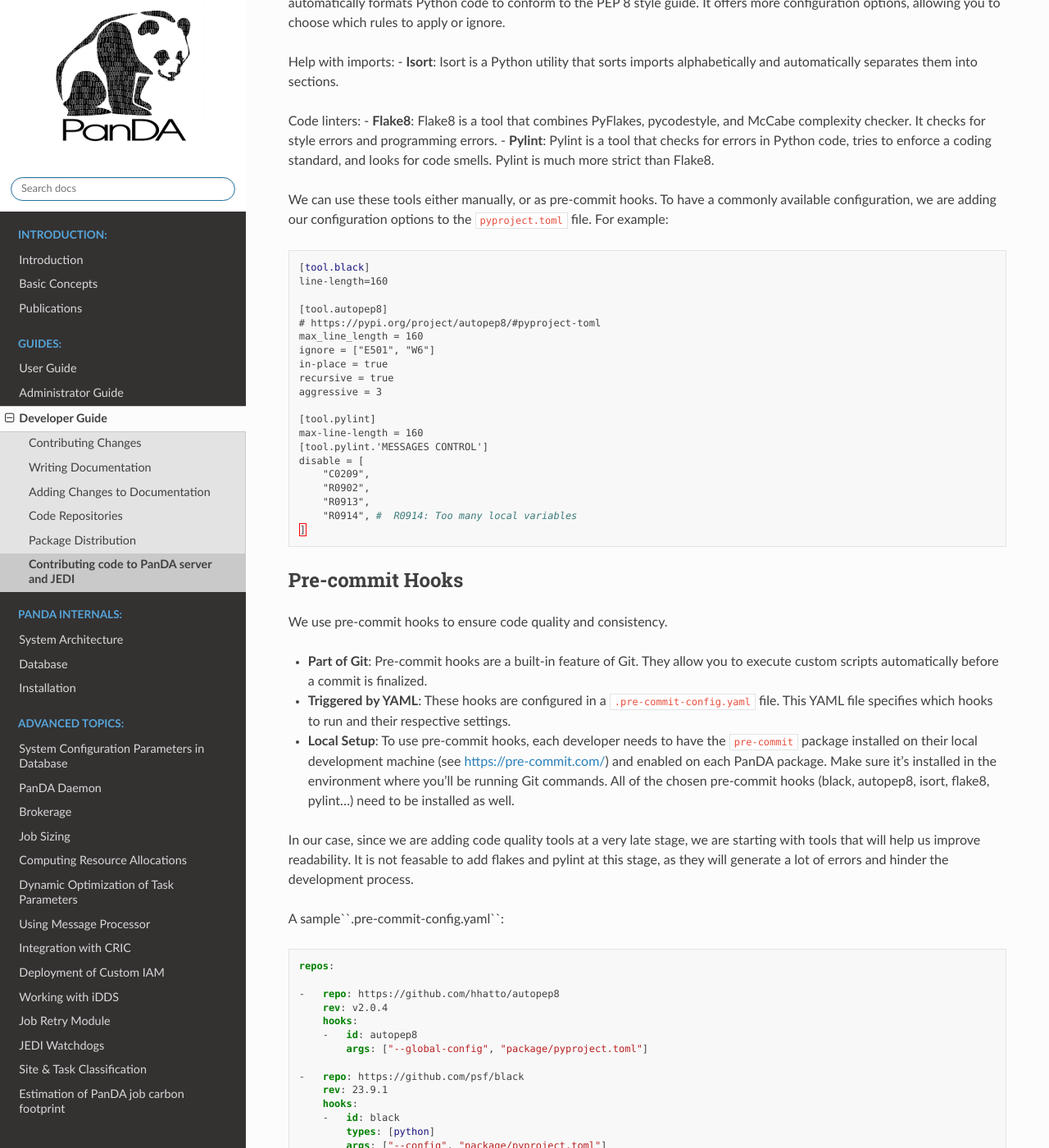
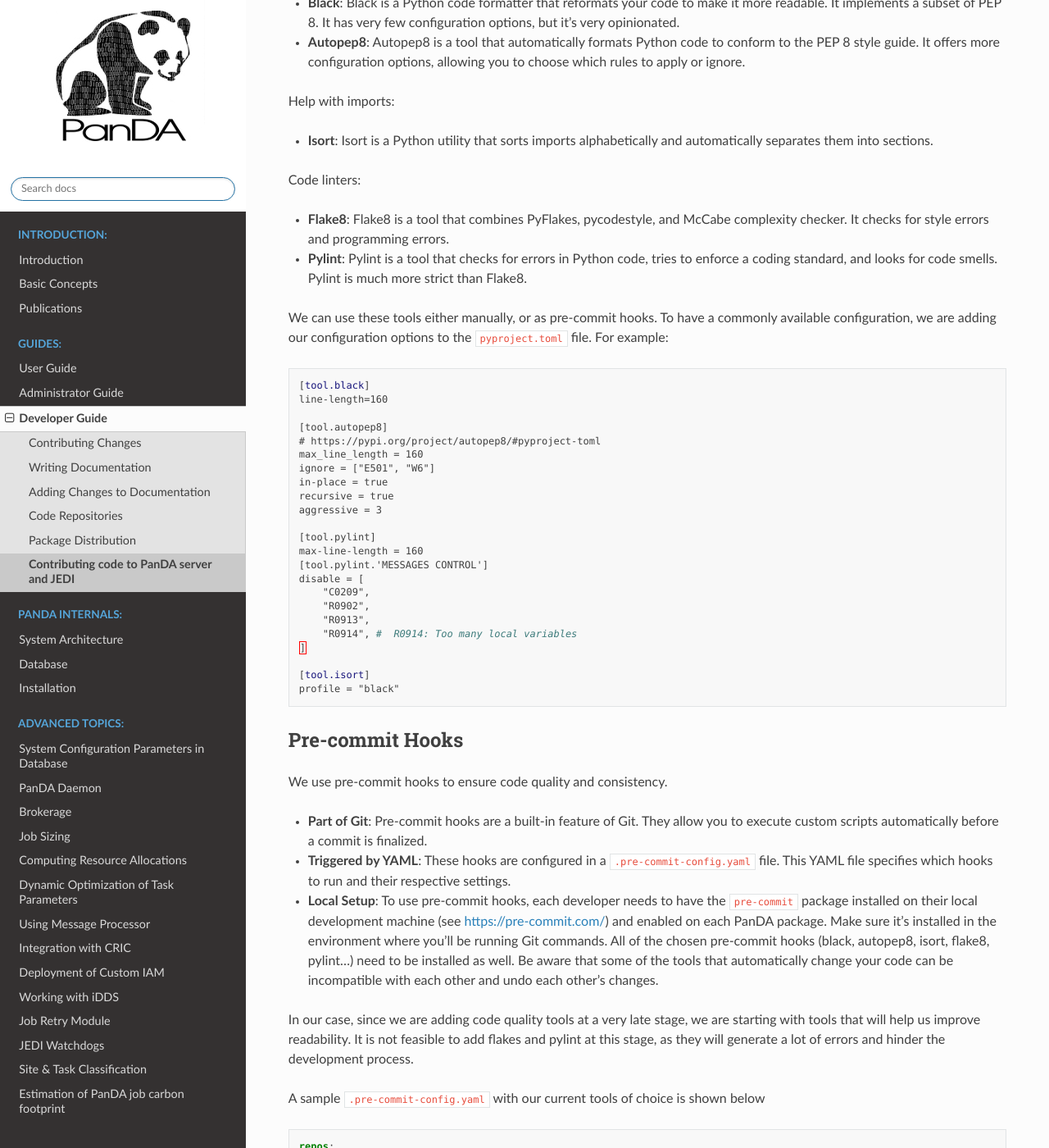
Before and after one commit to PanDAWMS/panda-docs, a Sphinx documentation site: the page built from docs/source/developer/styleguide.rst, in a window 1280 px wide and 1400 px high, scrolled down 1849 px. Shown: the whole window at 82% size. Built offline with Sphinx 7.4.7 and the Read the Docs theme 2.0.0, drawn with Linux system fonts in a browser that asks for light colours; pages that are not in the unit, such as notebooks, are missing from menus; some of the changed text lies outside the part shown.

Commit message:
Styleguide: updated the hook description and solved some formatting issues

```diff
--- a/docs/source/developer/styleguide.rst
+++ b/docs/source/developer/styleguide.rst
@@ -90,13 +90,16 @@
 There are a number of tools that can be used to improve code quality and consistency.
 
 Code formatters:
+
 - **Black**: Black is a Python code formatter that reformats your code to make it more readable. It implements a subset of PEP 8. It has very few configuration options, but it's very opinionated.
 - **Autopep8**: Autopep8 is a tool that automatically formats Python code to conform to the PEP 8 style guide. It offers more configuration options, allowing you to choose which rules to apply or ignore.
 
 Help with imports:
+
 - **Isort**: Isort is a Python utility that sorts imports alphabetically and automatically separates them into sections.
 
 Code linters:
+
 - **Flake8**: Flake8 is a tool that combines PyFlakes, pycodestyle, and McCabe complexity checker. It checks for style errors and programming errors.
 - **Pylint**: Pylint is a tool that checks for errors in Python code, tries to enforce a coding standard, and looks for code smells. Pylint is much more strict than Flake8.
 
@@ -127,6 +130,10 @@
         "R0914", #  R0914: Too many local variables
     ]
 
+    [tool.isort]
+    profile = "black"
+
+
 Pre-commit Hooks
 ================
 
@@ -140,23 +147,18 @@
 - **Local Setup**: To use pre-commit hooks, each developer needs to have the ``pre-commit`` package installed on their local development
   machine (see https://pre-commit.com/) and enabled on each PanDA package. Make sure it's installed in the environment where
   you'll be running Git commands. All of the chosen pre-commit hooks (black, autopep8, isort, flake8, pylint...)
-  need to be installed as well.
+  need to be installed as well. Be aware that some of the tools that automatically change your code can be incompatible with each other
+  and undo each other's changes.
 
 In our case, since we are adding code quality tools at a very late stage, we are starting with tools that will help us
-improve readability. It is not feasable to add flakes and pylint at this stage, as they will generate a lot of errors and hinder
+improve readability. It is not feasible to add flakes and pylint at this stage, as they will generate a lot of errors and hinder
 the development process.
 
-A sample``.pre-commit-config.yaml``:
+A sample ``.pre-commit-config.yaml`` with our current tools of choice is shown below
 
 .. code-block:: yaml
 
     repos:
-
-    -   repo: https://github.com/hhatto/autopep8
-        rev: v2.0.4
-        hooks:
-        -   id: autopep8
-            args: ["--global-config", "package/pyproject.toml"]
 
     -   repo: https://github.com/psf/black
         rev: 23.9.1
```
